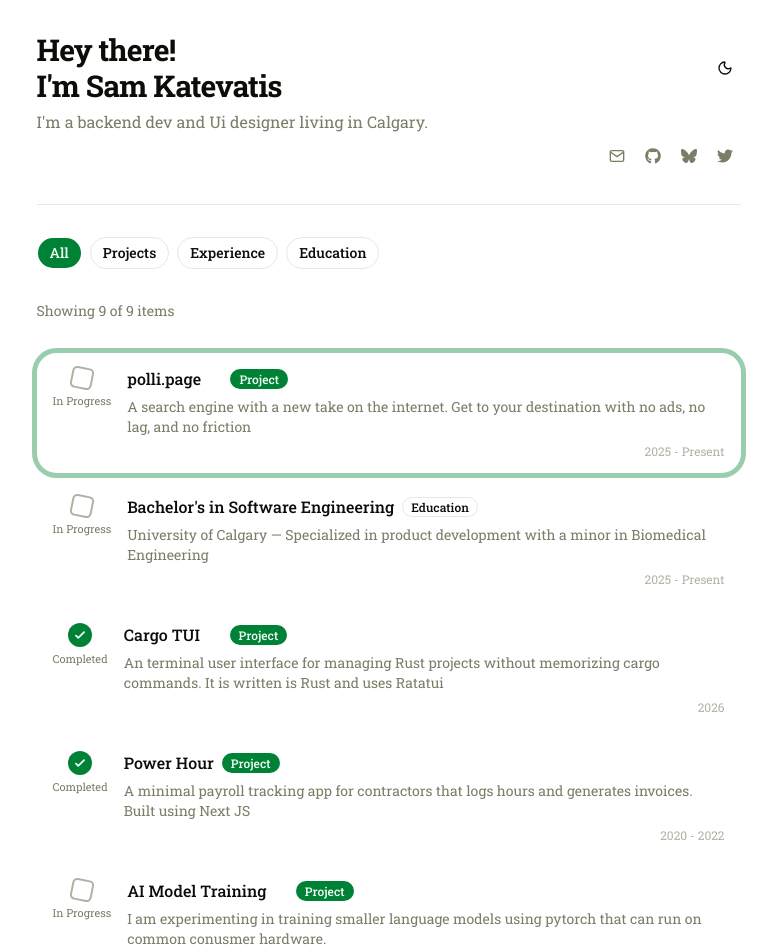
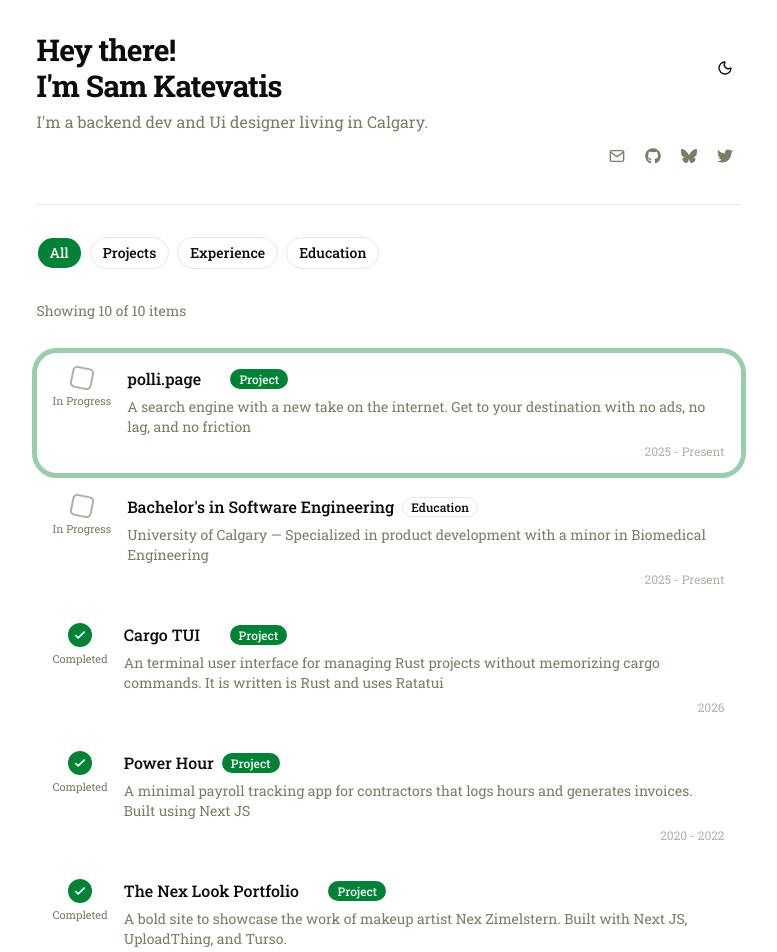
Before and after one commit to Samarinara/polli-portfolio, a Next.js app: page / in a window 1280 px wide. Shown: the top 952 px of the page, without its empty margins (244-1021 px from the left). Built offline with nearby package versions, Linux system fonts and the light colour scheme.

Commit message:
added the nex look

```diff
--- a/data/credentials.ts
+++ b/data/credentials.ts
@@ -53,6 +53,16 @@ export const credentials: Credential[] = [
   },
   {
     id: "5",
+    title: "The Nex Look Portfolio",
+    description:
+      "A bold site to showcase the work of makeup artist Nex Zimelstern. Built with Next JS, UploadThing, and Turso.",
+    category: "project",
+    href: "https://thenexlook.vercel.app/",
+    completed: true,
+    date: "2026",
+  },
+  {
+    id: "6",
     title: "AI Model Training",
     description:
       "I am experimenting in training smaller language models using pytorch that can run on common conusmer hardware.",
@@ -62,7 +72,7 @@ export const credentials: Credential[] = [
     href: "https://github.com/Samarinara/small-language-training",
   },
   {
-    id: "6",
+    id: "7",
     title: "University of Calgary Course Web",
     description:
       "An unofficial tool to help engineering students at the University of Calgary learn their course requirements.",
@@ -72,7 +82,7 @@ export const credentials: Credential[] = [
     date: "2026",
   },
   {
-    id: "7",
+    id: "8",
     title: "Cyber Patriot Platinum Tier",
     description:
       "Reached Platinum Tier in CyberPatriot for two consecutive years, placing among the top 10% of Canadian teams.",
@@ -81,7 +91,7 @@ export const credentials: Credential[] = [
     date: "2024 - 2025",
   },
   {
-    id: "8",
+    id: "9",
     title: "Lilypad Browser",
     description:
       "An early stage web browser built with Qt and C++ that builds on top of the search features in polli.page. It focuses on clean Ui and local AI models.",
@@ -91,7 +101,7 @@ export const credentials: Credential[] = [
     date: "2026 - present",
   },
   {
-    id: "9",
+    id: "10",
     title: "Young Defenders of the North Winner",
     description:
       "First place in the Young Defenders of the North Hack-a-thon, focused on digital forensics and real-time adaptaility.",
```
